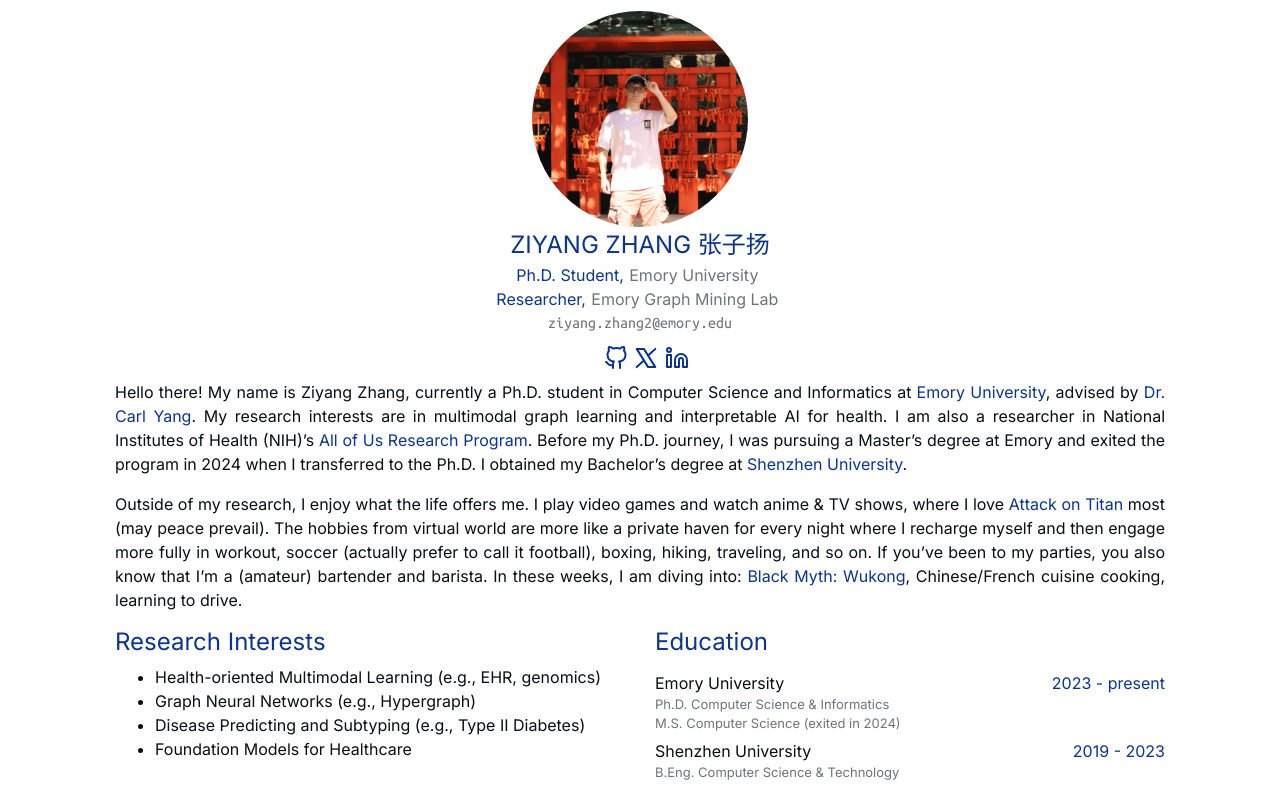
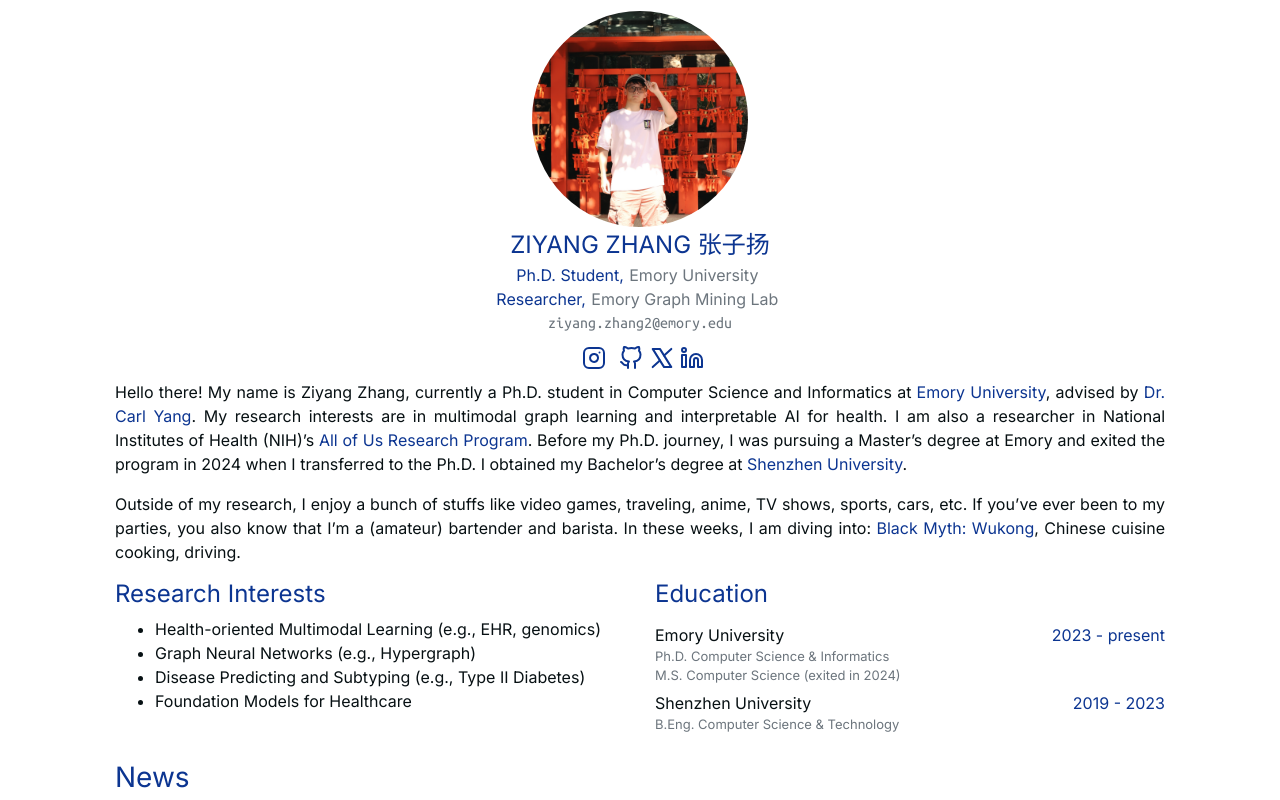
Before and after one commit to PericlesHat/ziyang_hugo, a plain HTML site: page public/index.html in a window 1280 px wide. Shown: the top 800 px of the page. Drawn offline with nearby package versions, Linux system fonts and the light colour scheme; some icons are missing; a web font is replaced by a local one.

Commit message:
Add files via upload

```diff
--- a/public/index.html
+++ b/public/index.html
@@ -109,6 +109,12 @@
 
 
 
+        <a class="main_color" rel="me" href='https://www.instagram.com/keyon.zzy' target="_blank">
+            <i data-feather="instagram"></i>
+        </a>
+
+
+
         <a class="main_color" rel="me" href='https://scholar.google.com/citations?hl=zh-CN&amp;user=wwPsjhkAAAAJ' target="_blank">
             <i class="ai ai-2x ai-google-scholar academic_icons_customize"></i>
         </a>
@@ -153,7 +159,7 @@
 <div class="introduction row w-100 text-justify">
     <div class="col w-100">
         <p>Hello there! My name is Ziyang Zhang, currently a Ph.D. student in Computer Science and Informatics at <a href="https://www.emory.edu/">Emory University</a>, advised by <a href="https://www.cs.emory.edu/~jyang71/">Dr. Carl Yang</a>. My research interests are in multimodal graph learning and interpretable AI for health. I am also a researcher in National Institutes of Health (NIH)&rsquo;s <a href="https://allofus.nih.gov/">All of Us Research Program</a>. Before my Ph.D. journey, I was pursuing a Master&rsquo;s degree at Emory and exited the program in 2024 when I transferred to the Ph.D. I obtained my Bachelor&rsquo;s degree at <a href="https://en.szu.edu.cn/">Shenzhen University</a>.</p>
-<p>Outside of my research, I enjoy what the life offers me. I play video games and watch anime &amp; TV shows, where I love <a href="https://www.imdb.com/title/tt2560140/">Attack on Titan</a> most (may peace prevail). The hobbies from virtual world are more like a private haven for every night where I recharge myself and then engage more fully in workout, soccer (actually prefer to call it football), boxing, hiking, traveling, and so on. If you&rsquo;ve been to my parties, you also know that I&rsquo;m a (amateur) bartender and barista. In these weeks, I am diving into: <a href="https://www.heishenhua.com/">Black Myth: Wukong</a>, Chinese/French cuisine cooking, learning to drive.</p>
+<p>Outside of my research, I enjoy a bunch of stuffs like video games, traveling, anime, TV shows, sports, cars, etc. If you&rsquo;ve ever been to my parties, you also know that I&rsquo;m a (amateur) bartender and barista. In these weeks, I am diving into: <a href="https://www.heishenhua.com/">Black Myth: Wukong</a>, Chinese cuisine cooking, driving.</p>
 
     </div>
 </div>
```
Also changed, not shown: public/images/1profile.png (added).
